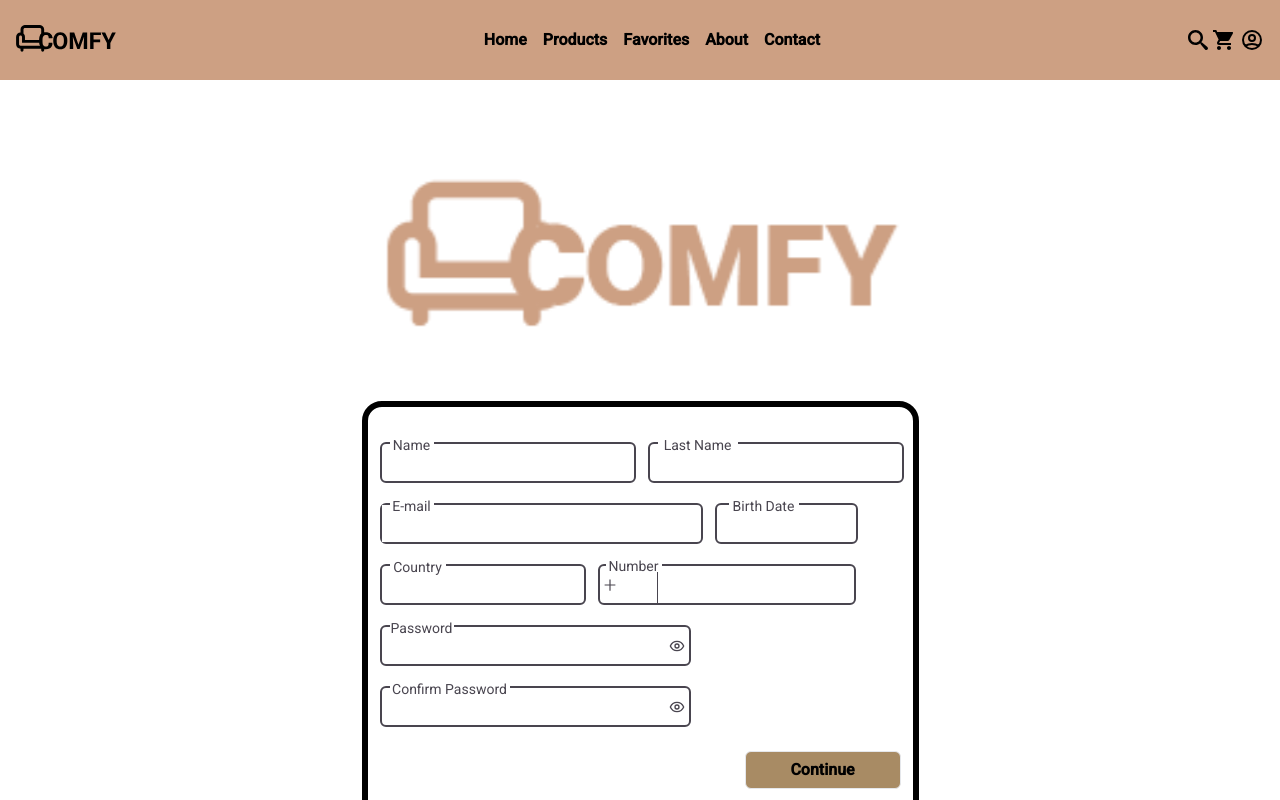
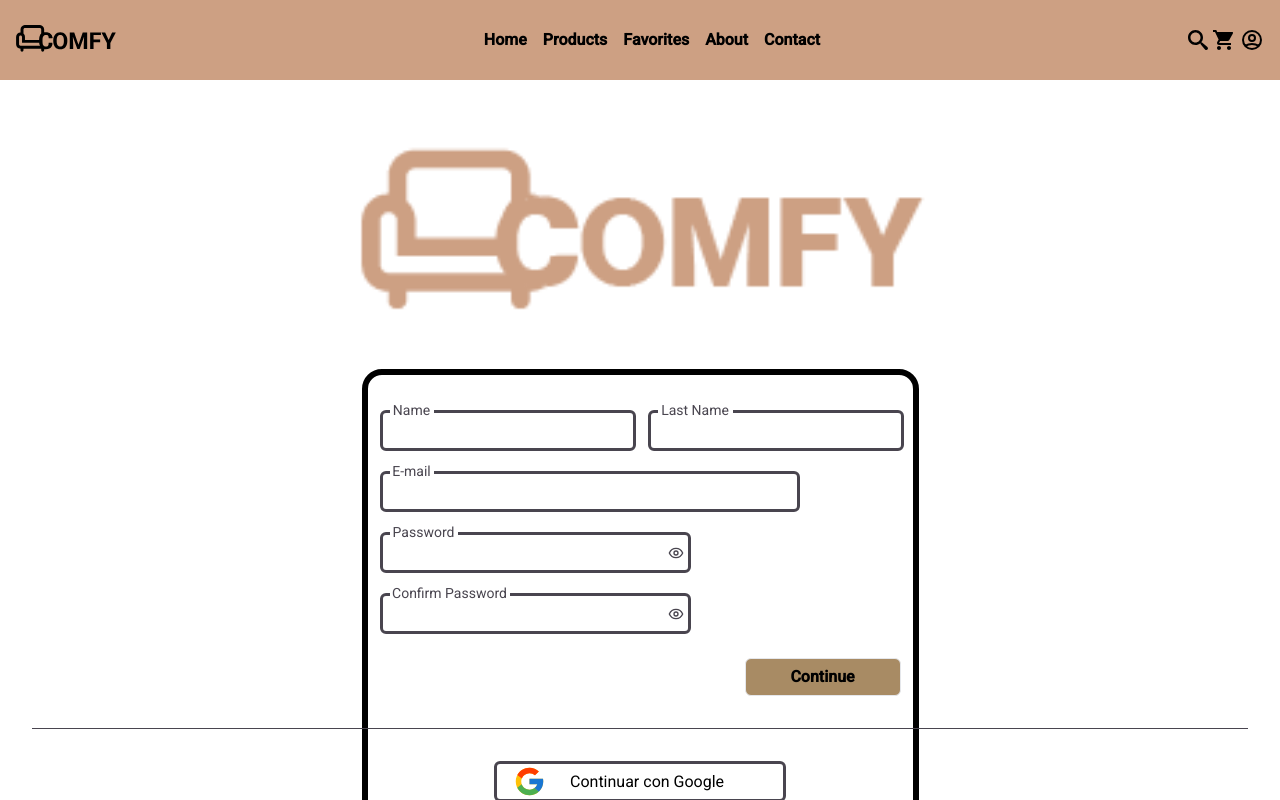
Before and after one commit to No-Country/c13-40-ft-java, a Next.js app in the folder client/: page /access/register in a window 1280 px wide. Shown: the top 800 px of the page. Built offline with nearby package versions, Linux system fonts and the light colour scheme.

Commit message:
Installed react-hook-form and yup

```diff
--- a/client/package.json
+++ b/client/package.json
@@ -21,10 +21,13 @@
     "postcss": "8.4.28",
     "react": "18.2.0",
     "react-dom": "18.2.0",
+    "react-hook-form": "^7.46.1",
+    "react-hot-toast": "^2.4.1",
     "react-icons": "^4.10.1",
     "react-query": "^3.39.3",
     "react-slick": "^0.29.0",
     "slick-carousel": "^1.8.1",
-    "tailwindcss": "3.3.3"
+    "tailwindcss": "3.3.3",
+    "yup": "^1.2.0"
   }
 }
--- a/client/src/app/access/login/page.jsx
+++ b/client/src/app/access/login/page.jsx
@@ -1,7 +1,7 @@
 "use client";
 import { useState, useEffect } from "react";
 import axios from "axios";
-import { useRouter } from "next/router";
+import { useRouter } from "next/navigation";
 import AOS from "aos";
 import "aos/dist/aos.css";
 import Image from "next/image";
@@ -22,16 +22,18 @@ const Login = () => {
     password: "",
   });
 
-  // const router = useRouter();
+  const router = useRouter();
 
   const handleSubmit = async (e) => {
     e.preventDefault();
     axios
-      .post("/users", user)
-      .then(() => alert("You have logged in!"))
-      .catch(() => alert("An error has occured"));
+      .post("TBD", user)
+      .then(() => {
+        toast.success("You have registered!");
+        router.push("/"); // Navigate to the home page
+      })
+      .catch(() => toast.error("Something went wrong!"));
     // Testing required
-    // router.push("/access/login"); // Navigate to the login page
   };
 
   return (
--- a/client/src/app/access/register/page.jsx
+++ b/client/src/app/access/register/page.jsx
@@ -1,7 +1,8 @@
 "use client";
 import { useState } from "react";
 import axios from "axios";
-import { useRouter } from "next/router";
+import { useRouter } from "next/navigation";
+import { useForm } from "react-hook-form";
 import Image from "next/image";
 import Link from "next/link";
 import Logo from "public/logo2.svg";
@@ -9,31 +10,31 @@ import { FcGoogle } from "react-icons/fc";
 import { MdAlternateEmail } from "react-icons/md";
 import { IoMdLock } from "react-icons/io";
 import { LuEye } from "react-icons/lu";
-import { AiOutlinePlus } from "react-icons/ai";
+import { toast } from "react-hot-toast";
 
 const Register = () => {
+  const { register, handleSubmit } = useForm();
+
   const [user, setUser] = useState({
     name: "",
     lastName: "",
     email: "",
-    birthDate: "",
-    country: "",
-    numberCode: "",
-    number: "",
     password: "",
     confirmPassword: "",
   });
 
-  // const router = useRouter();
+  const router = useRouter();
 
-  const handleSubmit = async (e) => {
+  const onSubmit = async (e) => {
     e.preventDefault();
     axios
-      .post("/users", user)
-      .then(() => alert("You have registered!"))
-      .catch(() => alert("An error has occured"));
+      .post("https://comfy-nocountry.azurewebsites.net/insertUser", user)
+      .then(() => {
+        toast.success("You have registered!");
+        router.push("/access/login"); // Navigate to the login page
+      })
+      .catch(() => toast.error("Something went wrong!"));
     // Testing required
-    // router.push("/access/login"); // Navigate to the login page
   };
 
   return (
@@ -43,13 +44,13 @@ const Register = () => {
         src={Logo}
         alt="Comfy logo"
         quality={100}
-        className="mt-24 mb-16 w-[300px] h-[88px] xl:w-[551px] xl:h-[161px]"
+        className="mt-16 mb-12 w-[320px] xl:w-[590px]"
       />
 
       <div className="flex flex-col items-center w-full xl:w-[557px] xl:h-[594px] xl:border-[6px] border-black rounded-[20px] xl:px-[12px] xl:pt-[35px]">
         {/* Form */}
         <form
-          onSubmit={handleSubmit}
+          onSubmit={handleSubmit(onSubmit)}
           className="overflow-visible text-sixth w-[335px] xl:w-full"
         >
           <div className="flex justify-between xl:justify-start mb-5">
@@ -57,7 +58,7 @@ const Register = () => {
             <div className="relative">
               <label
                 htmlFor="name"
-                className="absolute bg-white w-10 xl:w-11 text-center text-xs top-[-7px] left-[10px] xl:text-sm xl:h-[16px]"
+                className="absolute bg-white w-10 xl:w-11 text-center text-xs top-[-7px] left-[10px] xl:text-sm xl:h-[16px] xl:top-[-10px]"
               >
                 Name
               </label>
@@ -66,14 +67,14 @@ const Register = () => {
                 id="name"
                 value={user.name}
                 onChange={(e) => setUser({ ...user, name: e.target.value })}
-                className="outline-none border border-2 border-sixth rounded-md px-1 w-[162px] h-[41px] xl:w-[256px] xl:mr-3"
+                className="outline-none border border-[3px] border-sixth rounded-md px-1 w-[162px] h-[41px] xl:w-[256px] xl:mr-3"
               />
             </div>
             {/* Last Name */}
             <div className="relative">
               <label
                 htmlFor="lastName"
-                className="absolute bg-white w-16 text-center text-xs top-[-7px] left-[10px] xl:w-20 xl:text-sm xl:h-[16px]"
+                className="absolute bg-white w-16 text-center text-xs top-[-7px] left-[10px] xl:w-[75px] xl:text-sm xl:h-[16px] xl:top-[-10px]"
               >
                 Last Name
               </label>
@@ -82,7 +83,7 @@ const Register = () => {
                 id="lastName"
                 value={user.lastName}
                 onChange={(e) => setUser({ ...user, lastName: e.target.value })}
-                className="outline-none border border-2 border-sixth rounded-md px-1 w-[162px] h-[41px] xl:w-[256px]"
+                className="outline-none border border-[3px] border-sixth rounded-md px-1 w-[162px] h-[41px] xl:w-[256px]"
               />
             </div>
           </div>
@@ -92,12 +93,12 @@ const Register = () => {
             <div className="relative">
               <label
                 htmlFor="email"
-                className="absolute bg-white w-9 text-center text-xs top-[-7px] left-[10px] xl:w-11 xl:text-sm xl:h-[16px]"
+                className="absolute bg-white w-9 text-center text-xs top-[-7.5px] left-[10px] xl:w-11 xl:text-sm xl:h-[16px] xl:top-[-10px]"
               >
                 E-mail
               </label>
-              <div className="flex border border-2 border-sixth rounded-md w-[231px] h-[41px] xl:w-[323px] xl:mr-3">
-                <span className="flex items-center mx-1 xl:hidden">
+              <div className="flex border border-[3px] border-sixth rounded-md w-[286px] h-[41px] xl:w-[420px] xl:mr-3">
+                <span className="flex items-center mx-1 text-[17px] xl:hidden">
                   <MdAlternateEmail />
                 </span>
                 <input
@@ -105,75 +106,7 @@ const Register = () => {
                   id="email"
                   value={user.email}
                   onChange={(e) => setUser({ ...user, email: e.target.value })}
-                  className="outline-none w-full mr-1 xl:px-1"
-                />
-              </div>
-            </div>
-            {/* Birth date */}
-            <div className="relative">
-              <label
-                htmlFor="birthDate"
-                className="absolute bg-white w-16 text-center text-xs top-[-7px] left-[14px] xl:w-[70px] xl:text-sm xl:h-[16px]"
-              >
-                Birth Date
-              </label>
-              <input
-                type="text"
-                id="birthDate"
-                value={user.birthDate}
-                onChange={(e) =>
-                  setUser({ ...user, birthDate: e.target.value })
-                }
-                className="outline-none border border-2 border-sixth rounded-md px-1 w-[91px] h-[41px] xl:w-[143px]"
-              />
-            </div>
-          </div>
-
-          <div className="flex justify-between xl:justify-start mb-5">
-            {/* Country */}
-            <div className="relative">
-              <label
-                htmlFor="country"
-                className="absolute bg-white w-12 text-center text-xs top-[-7px] left-[10px] xl:w-14 xl:text-sm xl:h-[16px]"
-              >
-                Country
-              </label>
-              <input
-                type="text"
-                id="country"
-                value={user.country}
-                onChange={(e) => setUser({ ...user, country: e.target.value })}
-                className="outline-none border border-2 border-sixth rounded-md px-1 w-[126px] h-[41px] xl:w-[206px] xl:mr-3"
-              />
-            </div>
-
-            {/* Number */}
-            <div className="relative">
-              <label
-                htmlFor="numberCode"
-                className="absolute bg-white w-12 text-center text-xs top-[-8px] left-[10px] h-[13px] xl:w-14 xl:text-sm xl:h-[16px] xl:left-[8px]"
-              >
-                Number
-              </label>
-              <div className="flex border border-2 border-sixth rounded-md w-[186px] h-[41px] xl:w-[258px]">
-                <span className="flex items-center xl:pl-[2px]">
-                  <AiOutlinePlus />
-                </span>
-                <input
-                  type="number"
-                  id="numberCode"
-                  value={user.numberCode}
-                  onChange={(e) =>
-                    setUser({ ...user, numberCode: e.target.value })
-                  }
-                  className="outline-none border-r border-sixth w-[20px] xl:w-[40px] xl:px-1"
-                />
-                <input
-                  type="number"
-                  id="number"
-                  value={user.number}
-                  onChange={(e) => setUser({ ...user, number: e.target.value })}
-                  className="outline-none pl-1 w-[140px] xl:w-[190px]"
+                  className="outline-none w-full mr-1 xl:mx-1"
                 />
               </div>
             </div>
@@ -183,12 +116,12 @@ const Register = () => {
           <div className="relative mb-5">
             <label
               htmlFor="password"
-              className="absolute bg-white w-14 text-center text-xs top-[-7.5px] left-[10px] xl:w-16 xl:text-sm xl:h-[16px]"
+              className="absolute bg-white w-14 text-center text-xs top-[-7.5px] left-[10px] xl:w-[68px] xl:text-sm xl:h-[16px] xl:top-[-10px]"
             >
               Password
             </label>
-            <div className="flex justify-between border border-2 border-sixth rounded-md w-[231px] h-[41px] xl:w-[311px]">
-              <span className="flex items-center mx-1 xl:hidden">
+            <div className="flex justify-between border border-[3px] border-sixth rounded-md w-[231px] h-[41px] xl:w-[311px]">
+              <span className="flex items-center mx-1 text-[18px] xl:hidden">
                 <IoMdLock />
               </span>
               <input
@@ -196,7 +129,7 @@ const Register = () => {
                 id="password"
                 value={user.password}
                 onChange={(e) => setUser({ ...user, password: e.target.value })}
-                className="outline-none xl:mx-1 xl:w-full"
+                className="outline-none w-[180px] pr-1 xl:mx-1 xl:w-full"
               />
               <span className="flex items-center mr-1">
                 <LuEye />
@@ -205,15 +138,15 @@ const Register = () => {
           </div>
 
           {/* Confirm Password */}
-          <div className="relative mb-5 xl:mb-6">
+          <div className="relative mb-14 xl:mb-6">
             <label
               htmlFor="confirmPassword"
-              className="absolute bg-white w-26 text-center text-xs top-[-7.5px] left-[10px] xl:w-[120px] xl:text-sm xl:h-[16px]"
+              className="absolute bg-white w-26 text-center text-xs top-[-7.5px] left-[10px] xl:w-[120px] xl:text-sm xl:h-[16px] xl:top-[-10px]"
             >
               Confirm Password
             </label>
-            <div className="flex justify-between border border-2 border-sixth rounded-md w-[231px] h-[41px] xl:w-[311px]">
-              <span className="flex items-center mx-1 xl:hidden">
+            <div className="flex justify-between border border-[3px] border-sixth rounded-md w-[231px] h-[41px] xl:w-[311px]">
+              <span className="flex items-center mx-1 text-[18px] xl:hidden">
                 <IoMdLock />
               </span>
               <input
@@ -223,7 +156,7 @@ const Register = () => {
                 onChange={(e) =>
                   setUser({ ...user, confirmPassword: e.target.value })
                 }
-                className="outline-none xl:mx-1 xl:w-full"
+                className="outline-none w-[180px] pr-1 xl:mx-1 xl:w-full"
               />
               <span className="flex items-center mr-1">
                 <LuEye />
@@ -242,13 +175,13 @@ const Register = () => {
           </div>
         </form>
 
-        <hr className="mt-12 border-t w-full border-sixth xl:mt-8" />
+        <hr className="mt-8 border-t w-[95vw] border-sixth xl:mt-8" />
 
         {/* Google */}
-        <div className="mt-12 xl:mt-8">
+        <div className="mt-8 xl:mt-8">
           <Link
             href="/"
-            className="flex items-center justify-start button border border-sixth border-2 rounded-md px-4 space-x-6 w-[292px] h-[41px]"
+            className="flex items-center justify-start button border border-sixth border-[3px] rounded-md px-4 space-x-6 w-[292px] h-[41px]"
           >
             <FcGoogle className="text-[33px]" />
             <p>Continuar con Google</p>
--- a/client/src/app/layout.js
+++ b/client/src/app/layout.js
@@ -1,4 +1,4 @@
-'use client';
+"use client";
 import { QueryClient, QueryClientProvider } from "react-query";
 import "./globals.css";
 import { Roboto } from "next/font/google";
@@ -7,6 +7,7 @@ import { Roboto } from "next/font/google";
 import Navbar from "../components/navbar/Navbar";
 import Footer from "../components/footer/Footer";
 import ContextProvider from "@/context/ComfyContext";
+import ToasterContext from "@/context/ToasterContext";
 
 const roboto = Roboto({ subsets: ["latin"], weight: "400" });
 
@@ -23,6 +24,7 @@ export default function RootLayout({ children }) {
       <body className={roboto.className}>
         <QueryClientProvider client={queryClient}>
           <ContextProvider>
+            <ToasterContext />
             <Navbar />
             {children}
             <Footer />
--- /dev/null
+++ b/client/src/context/ToasterContext.jsx
@@ -0,0 +1,13 @@
+"use client";
+
+import { Toaster } from "react-hot-toast";
+
+const ToasterContext = () => {
+  return (
+    <div>
+      <Toaster />
+    </div>
+  );
+};
+
+export default ToasterContext;
```
Also changed, not shown: 1 other file (tests, documents, lock files or other folders).
